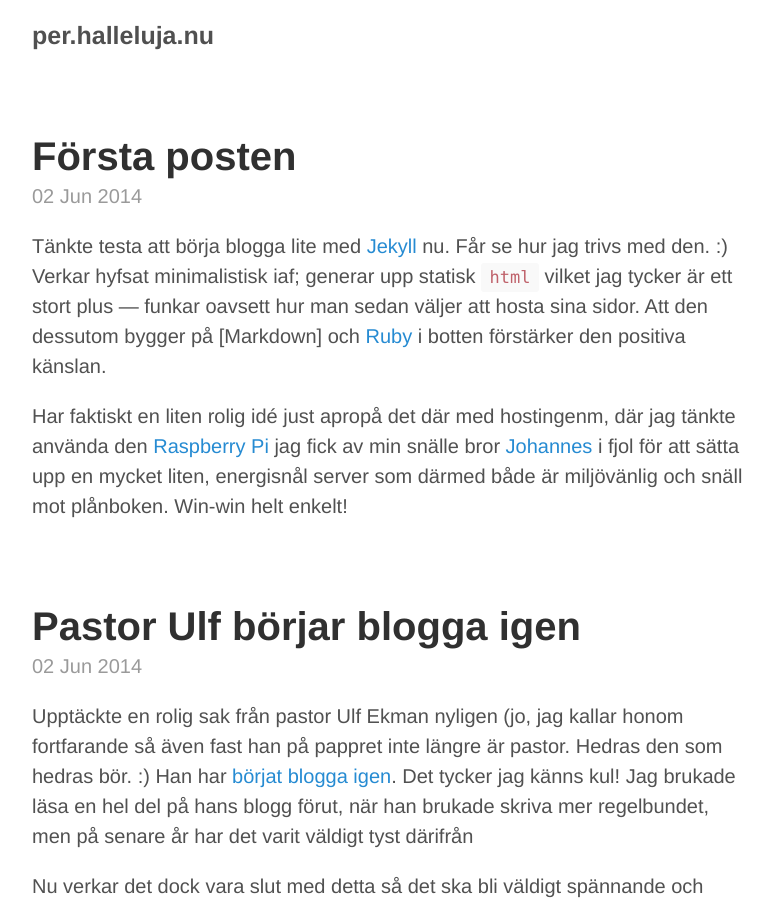
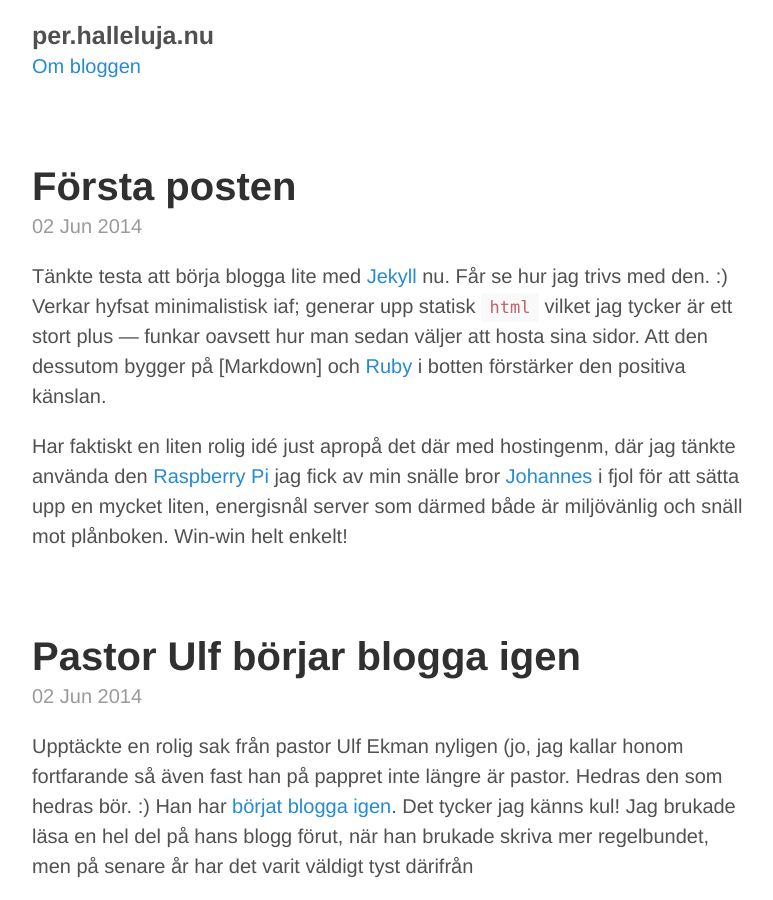
Before and after one commit to perlun/perlun.eu.org, a Jekyll site: the page built from index.html, in a window 1280 px wide and 900 px high. Shown: the whole window, without its empty margins (248-1021 px from the left). Built offline with Jekyll 4.4.1, drawn with Linux system fonts in a browser that asks for light colours; Markdown is read by kramdown in place of the engine named in the settings; the list of posts is cut into pages by our own code.

Commit message:
Added about page.

```diff
--- a/_layouts/default.html
+++ b/_layouts/default.html
@@ -8,16 +8,17 @@
     <div class="container content">
       <div class="masthead">
         <h3 class="masthead-title">
-          <a href="{{ site.baseurl }}" title="Home">{{ site.title }}</a>
+          <a href="{{ site.baseurl }}">{{ site.title }}</a>
           <small>{{ site.tagline }}</small>
         </h3>
+        <a href="om">Om bloggen</a>
       </div>
 
       {{ content }}
 
       <div class="footer">
         <p>
-          &copy; {{ site.time | date: '%Y' }} Per Lundberg.
+          <small>&copy; {{ site.time | date: '%Y' }} Per Lundberg.</small>
         </p>
       </div>
     </div>
```
Also changed, not shown: om/index.md (added, +13 -0 lines).
